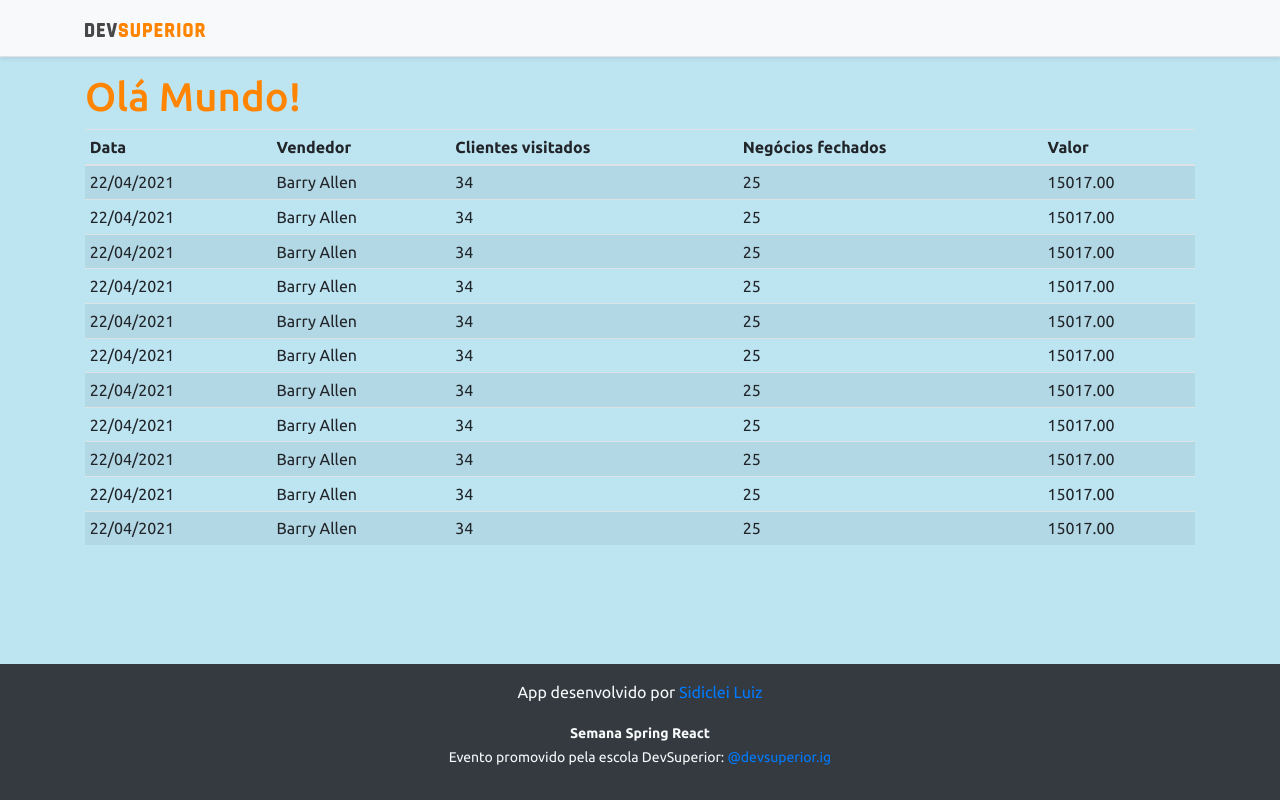
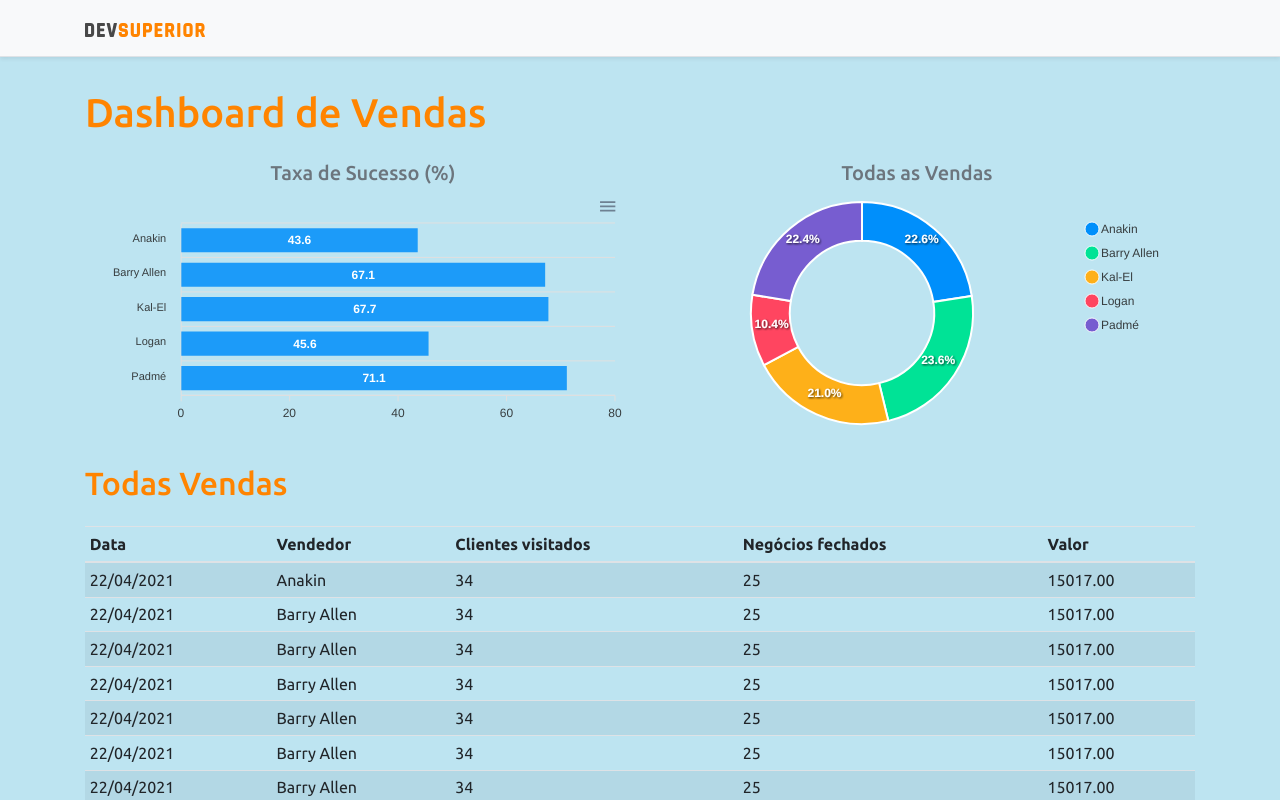
Before and after one commit to Sidiclei-coder/projeto-sds3, a React (Create React App) app in the folder frontend/: page / in a window 1280 px wide. Shown: the top 800 px of the page. Built offline with nearby package versions, Linux system fonts and the light colour scheme.

Commit message:
Static charts

```diff
--- a/frontend/package.json
+++ b/frontend/package.json
@@ -12,10 +12,12 @@
     "@types/node": "^12.0.0",
     "@types/react": "^17.0.0",
     "@types/react-dom": "^17.0.0",
+    "apexcharts": "^3.26.1",
     "bootstrap": "^4.6.0",
     "jquery": "1.9.1",
     "popper.js": "^1.16.1",
     "react": "^17.0.2",
+    "react-apexcharts": "^1.3.9",
     "react-dom": "^17.0.2",
     "react-scripts": "4.0.3",
     "typescript": "^4.1.2",
--- a/frontend/src/App.tsx
+++ b/frontend/src/App.tsx
@@ -1,4 +1,6 @@
+import BarChart from "components/BarChart";
 import DataTable from "components/DataTable";
+import DonutChart from "components/DonutChart";
 import Footer from "components/Footer";
 import NavBar from "components/NaveBar";
 
@@ -7,7 +9,22 @@
     <>
     <NavBar/>
     <div className="container">
-      <h1 className="text-primary">Olá Mundo!</h1>
+      <h1 className="text-primary py-3">Dashboard de Vendas</h1>
+
+      <div className= "row px-3">
+        <div className="col-sm-6">
+          <h5 className="text-center text-secondary">Taxa de Sucesso (%)</h5>
+          <BarChart />
+        </div>
+        <div className="col-sm-6">
+          <h5 className="text-center text-secondary">Todas as Vendas</h5>
+          <DonutChart />
+        </div>
+      </div>
+
+      <div className="py-3">
+        <h2 className="text-primary">Todas Vendas</h2>
+      </div>
 
       <DataTable/>
     </div>
--- /dev/null
+++ b/frontend/src/components/BarChart/index.tsx
@@ -0,0 +1,36 @@
+import Chart from 'react-apexcharts'
+
+const BarChart = () => {
+
+    const options = {
+        plotOptions: {
+            bar: {
+                horizontal: true,
+            }
+        },
+    };
+
+    const mockData = {
+        labels: {
+            categories: ['Anakin', 'Barry Allen', 'Kal-El', 'Logan', 'Padmé']
+        },
+        series: [
+            {
+                name: "% Sucesso",
+                data: [43.6, 67.1, 67.7, 45.6, 71.1]
+            }
+        ]
+    };
+
+
+    return (
+        <Chart
+            options={{...options, xaxis: mockData.labels}}
+            series={mockData.series}
+            type= "bar"
+            height="240"
+        />
+    );
+}
+
+export default BarChart;
--- a/frontend/src/components/DataTable/index.tsx
+++ b/frontend/src/components/DataTable/index.tsx
@@ -14,7 +14,7 @@
                 <tbody>
                     <tr>
                         <td>22/04/2021</td>
-                        <td>Barry Allen</td>
+                        <td>Anakin</td>
                         <td>34</td>
                         <td>25</td>
                         <td>15017.00</td>
--- /dev/null
+++ b/frontend/src/components/DonutChart/index.tsx
@@ -0,0 +1,27 @@
+import Chart from 'react-apexcharts'
+
+const DonutChart = () => {
+
+    const mockData = {
+        series: [477138, 499928, 444867, 220426, 473088],
+        labels: ['Anakin', 'Barry Allen', 'Kal-El', 'Logan', 'Padmé']
+    }
+
+    const options = {
+        legend: {
+            show: true
+        }
+    }
+
+
+    return (
+        <Chart
+            options={{...options, labels: mockData.labels}}
+            series={mockData.series}
+            type= "donut"
+            height="240"
+        />
+    );
+}
+
+export default DonutChart;
```
Also changed, not shown: 1 other file (tests, documents, lock files or other folders).
